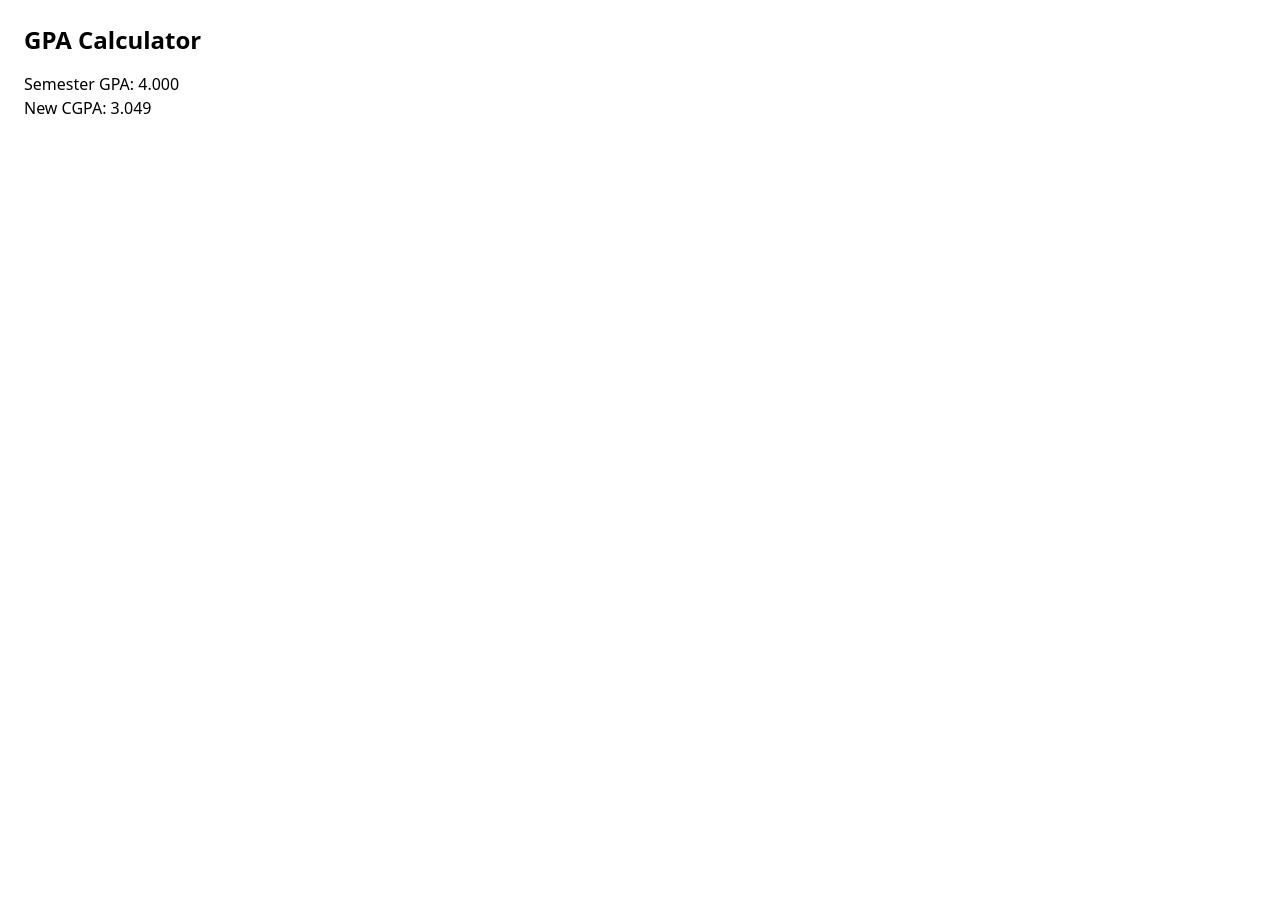
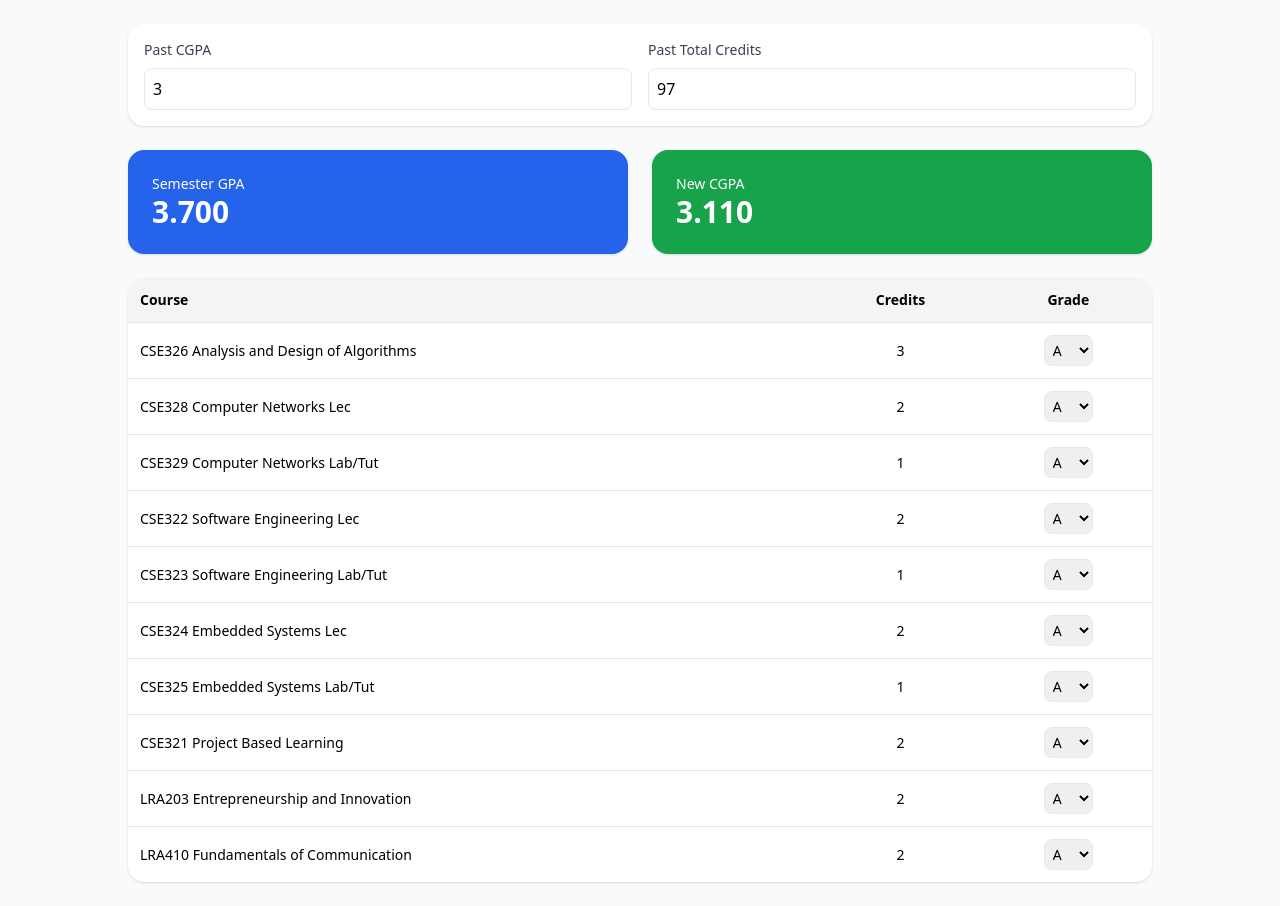
Before and after one commit to Amr-Mohsen-Ali/GPA-Calculator, a React (Vite) app: page / in a window 1280 px wide. Before the commit the page ends 800 px from the top, so only its background shows below. Built offline with nearby package versions, Linux system fonts and the light colour scheme.

Commit message:
ui changed

```diff
--- a/src/GPACalculator.jsx
+++ b/src/GPACalculator.jsx
@@ -1,39 +1,142 @@
 import { useState, useMemo } from "react";
 
 const gradeMap = {
-  "A+": 4.0,"A": 3.7,"B+": 3.3,"B": 3.0,
-  "C+": 2.7,"C": 2.3,"D+": 2.0,"D": 1.7,"F": 0.0,
+  "A+": 4.0,
+  "A": 3.7,
+  "B+": 3.3,
+  "B": 3.0,
+  "C+": 2.7,
+  "C": 2.3,
+  "D+": 2.0,
+  "D": 1.7,
+  "F": 0.0,
 };
 
-const initialCourses = [
-  { name: "Course 1", credits: 3 },
-  { name: "Course 2", credits: 2 },
+const coursesData = [
+  { name: "CSE326 Analysis and Design of Algorithms", credits: 3 },
+  { name: "CSE328 Computer Networks Lec", credits: 2 },
+  { name: "CSE329 Computer Networks Lab/Tut", credits: 1 },
+  { name: "CSE322 Software Engineering Lec", credits: 2 },
+  { name: "CSE323 Software Engineering Lab/Tut", credits: 1 },
+  { name: "CSE324 Embedded Systems Lec", credits: 2 },
+  { name: "CSE325 Embedded Systems Lab/Tut", credits: 1 },
+  { name: "CSE321 Project Based Learning", credits: 2 },
+  { name: "LRA203 Entrepreneurship and Innovation", credits: 2 },
+  { name: "LRA410 Fundamentals of Communication", credits: 2 },
 ];
 
 export default function GPACalculator() {
   const [pastCGPA, setPastCGPA] = useState(3.0);
   const [pastCredits, setPastCredits] = useState(97);
-  const [courses, setCourses] = useState(initialCourses);
-  const [grades, setGrades] = useState(initialCourses.map(() => "A+"));
+  const [grades, setGrades] = useState(coursesData.map(() => "A"));
 
-  const totalCredits = useMemo(() =>
-    courses.reduce((s,c)=>s+(Number(c.credits)||0),0), [courses]);
+  const totalSemesterCredits = 18;
 
-  const totalPoints = useMemo(() =>
-    courses.reduce((s,c,i)=>s+(Number(c.credits)||0)*gradeMap[grades[i]],0),
-  [courses,grades]);
+  const totalPoints = useMemo(() => {
+    return coursesData.reduce((sum, course, i) => {
+      return sum + course.credits * gradeMap[grades[i]];
+    }, 0);
+  }, [grades]);
 
-  const semesterGPA = (totalCredits===0?0:totalPoints/totalCredits).toFixed(3);
+  const semesterGPA = (totalPoints / totalSemesterCredits).toFixed(3);
+
+  const safePastCGPA = isNaN(pastCGPA) ? 0 : pastCGPA;
+  const safePastCredits = isNaN(pastCredits) ? 0 : pastCredits;
+
+  const denominator = safePastCredits + totalSemesterCredits;
 
   const newCGPA = (
-    ((pastCredits||0)*(pastCGPA||0)+totalPoints)/((pastCredits||0)+totalCredits||1)
+    denominator === 0
+      ? 0
+      : (safePastCredits * safePastCGPA + totalPoints) / denominator
   ).toFixed(3);
 
+  const handleChange = (index, value) => {
+    const updated = [...grades];
+    updated[index] = value;
+    setGrades(updated);
+  };
+
   return (
-    <div className="p-6">
-      <h1 className="text-2xl font-bold mb-4">GPA Calculator</h1>
-      <p>Semester GPA: {semesterGPA}</p>
-      <p>New CGPA: {newCGPA}</p>
+    <div className="min-h-screen bg-gray-50 p-6">
+      <div className="max-w-5xl mx-auto space-y-6">
+
+        {/* CGPA & Past Credits Input */}
+        <div className="bg-white p-4 rounded-2xl shadow grid md:grid-cols-2 gap-4">
+          <div>
+            <label className="block text-sm font-medium text-gray-700 mb-2">
+              Past CGPA
+            </label>
+            <input
+              type="number"
+              step="0.001"
+              value={pastCGPA}
+              onChange={(e) => setPastCGPA(Number(e.target.value))}
+              className="w-full border rounded-lg p-2"
+            />
+          </div>
+
+          <div>
+            <label className="block text-sm font-medium text-gray-700 mb-2">
+              Past Total Credits
+            </label>
+            <input
+              type="number"
+              value={pastCredits}
+              onChange={(e) => setPastCredits(Number(e.target.value))}
+              className="w-full border rounded-lg p-2"
+            />
+          </div>
+        </div>
+
+        {/* Metrics */}
+        <div className="grid grid-cols-1 md:grid-cols-2 gap-6">
+          <div className="bg-blue-600 text-white p-6 rounded-2xl shadow">
+            <p className="text-sm">Semester GPA</p>
+            <h2 className="text-3xl font-bold">{semesterGPA}</h2>
+          </div>
+
+          <div className="bg-green-600 text-white p-6 rounded-2xl shadow">
+            <p className="text-sm">New CGPA</p>
+            <h2 className="text-3xl font-bold">{newCGPA}</h2>
+          </div>
+        </div>
+
+        {/* Courses Table */}
+        <div className="bg-white rounded-2xl shadow overflow-hidden">
+          <table className="w-full text-sm">
+            <thead className="bg-gray-100">
+              <tr>
+                <th className="p-3 text-left">Course</th>
+                <th className="p-3">Credits</th>
+                <th className="p-3">Grade</th>
+              </tr>
+            </thead>
+            <tbody>
+              {coursesData.map((course, index) => (
+                <tr key={index} className="border-t">
+                  <td className="p-3">{course.name}</td>
+                  <td className="p-3 text-center">{course.credits}</td>
+                  <td className="p-3 text-center">
+                    <select
+                      value={grades[index]}
+                      onChange={(e) => handleChange(index, e.target.value)}
+                      className="border rounded-lg p-1"
+                    >
+                      {Object.keys(gradeMap).map((grade) => (
+                        <option key={grade} value={grade}>
+                          {grade}
+                        </option>
+                      ))}
+                    </select>
+                  </td>
+                </tr>
+              ))}
+            </tbody>
+          </table>
+        </div>
+
+      </div>
     </div>
   );
 }
```
Also changed, not shown: src/App.jsx (+3 -4 lines), src/main.jsx (+7 -8 lines).
